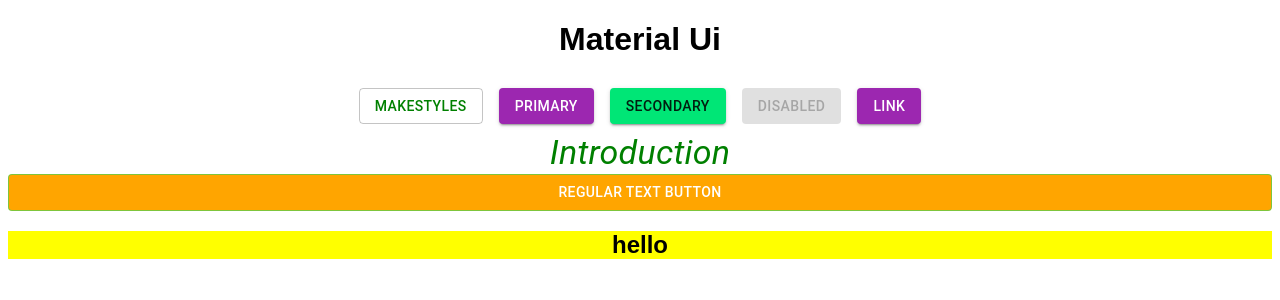
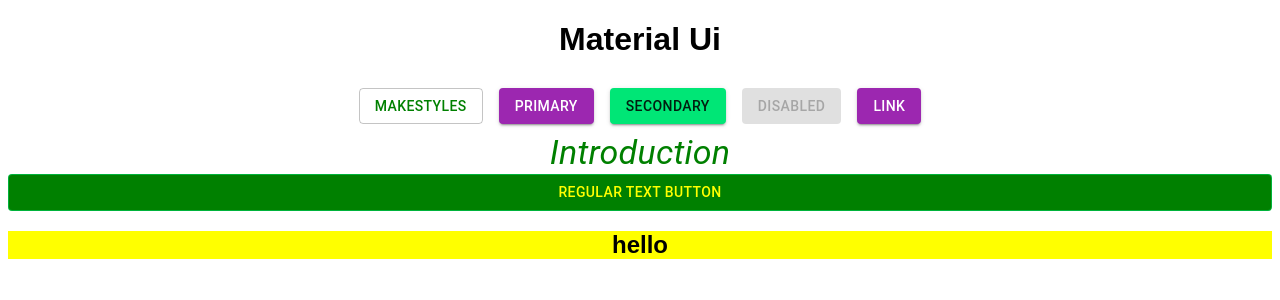
Before and after one commit to fang-wenlee/MaterialUi, a React (Create React App) app: page / in a window 1280 px wide. Shown: the top 300 px of the page. Built offline with nearby package versions, Linux system fonts and the light colour scheme.

Commit message:
apply two style classes to a commponent import classname library

```diff
--- a/src/Buttons/Buttons.js
+++ b/src/Buttons/Buttons.js
@@ -1,7 +1,7 @@
 import React from "react";
 import { Button } from "@material-ui/core";
 import { makeStyles } from "@material-ui/core/styles";
-
+import classnames from "classnames";
 //pass them to makeStyle
 
 // const useStyles = makeStyles((theme) => ({
@@ -21,16 +21,19 @@
 // });
 
 const useStyles = makeStyles((theme) => ({
-  buttonStyle: (props) => {
+  buttonText: (props) => {
     return {
-      color: props.cool ? "blue" : "red",
+      color: props.cool ? "white" : "red",
       [theme.breakpoints.up("sm")]: {
         //Apply breakpoints to style with theme
-        color: "white",
+        color: "yellow",
         width: "100%"
-      },
-      backgroundColor: props.cool ? "orange" : "yellow"
+      }
+      //backgroundColor: props.cool ? "orange" : "yellow"
     };
+  },
+  buttonBackground: {
+    backgroundColor: "green"
   }
 }));
 
@@ -61,8 +64,9 @@
   const classes = useStyles(props);
   console.log("textbutton", props);
   return (
+    // combine two class with classnames library
     <Button
-      className={classes.buttonStyle}
+      className={classnames(classes.buttonText, classes.buttonBackground)}
       color="secondary"
       variant="outlined"
     >
```
